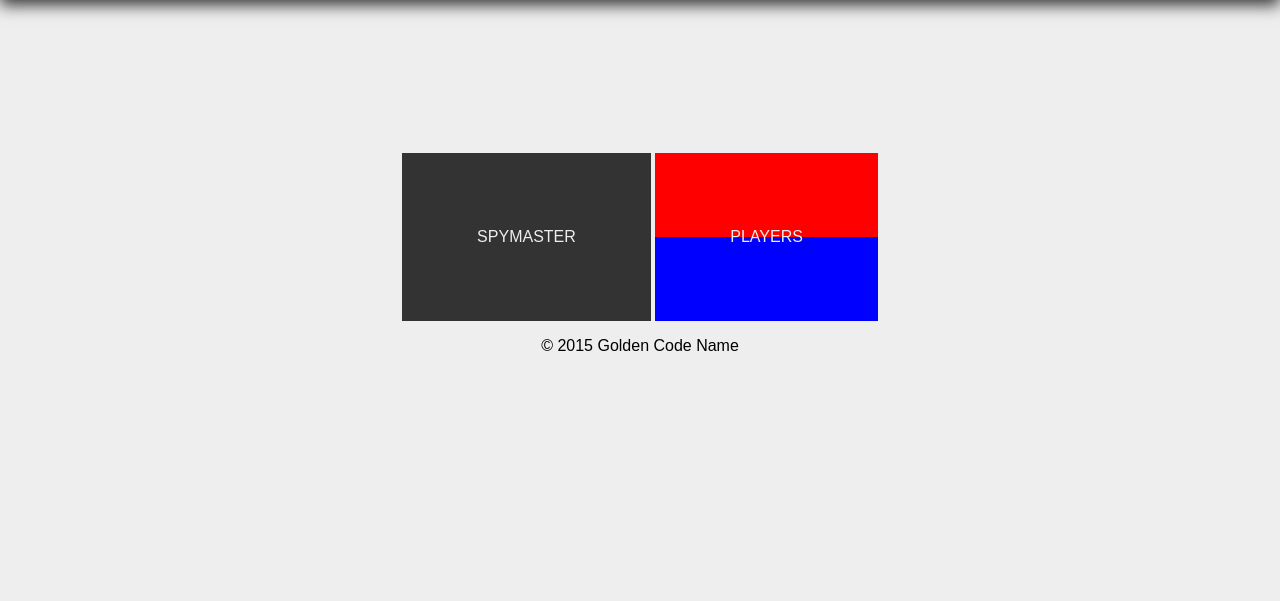
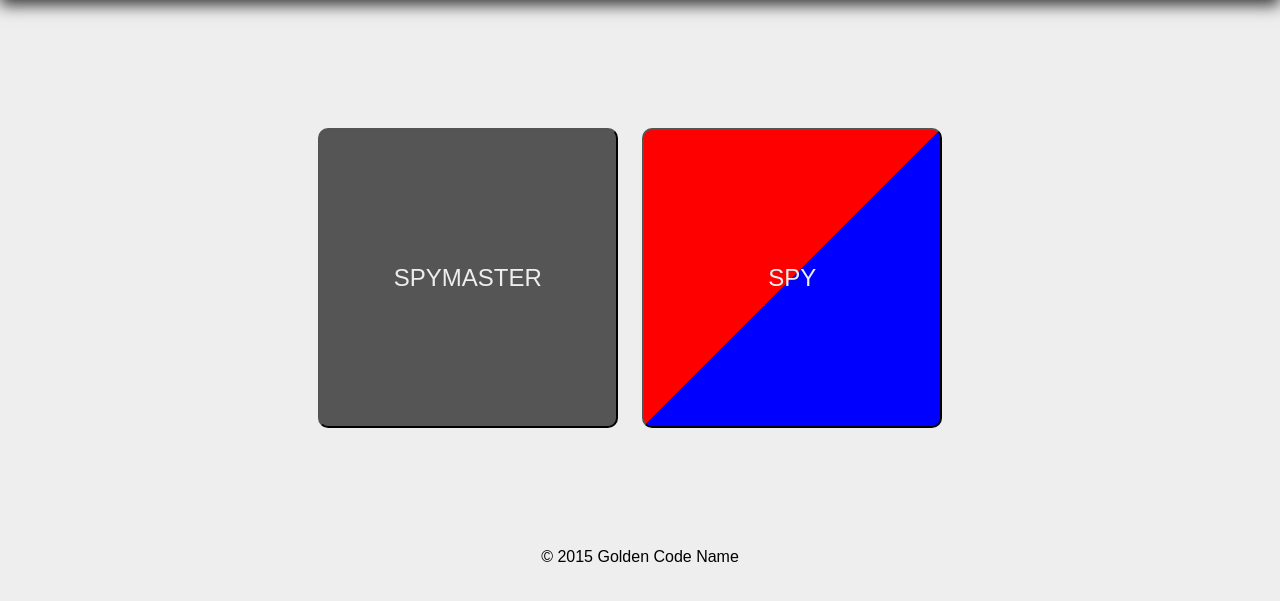
Before and after one commit to PDXDevCampJuly/golden_code_name, a Django app: a page that uses templates/select_player.html in a window 1280 px wide. Shown: the part 100-701 px from the top of the page. Run offline with Django 3.2, Linux system fonts and the light colour scheme; some libraries are stand-ins or nearby versions.

Commit message:
adjusts layout and styles for select_player.html

```diff
--- a/static/css/base_style.css
+++ b/static/css/base_style.css
@@ -8,59 +8,69 @@ body {
 }
 
 header {
-    margin-bottom: 12%;
+    margin-bottom: 10%;
     padding: 10px 0;
     background-color: #ccc;
     box-shadow: 0px 5px 15px #333;
     color: #555;
 }
 
+footer {
+    margin-top: 100px;
+}
+
+input[type=submit] {
+    background-color: #555;
+    border-radius: 10px;
+    text-align: center;
+    font-size: 1.5em;
+    color: #eee;
+}
+
+input[type=submit]:hover {
+    background-color: #777;
+}
+
 /* enter or restart game */
 
 input#enter, input#restart  {
-    padding: 45px 95px;
-    border-radius: 10px;
-    text-align: center;
-    font-size: 1.5em;
-    background-color: #555;
-    color: #eee;
+    height: 150px;
+    width: 400px;
+    display: none;
 }
 
-input#enter:hover, input#restart:hover {
-    background-color: #777;
+input#enter:hover, #started:after {
+    background-color: #245BAB;
+}
+
+input#restart:hover, #waiting:after {
+    background-color: #339966;
 }
 
 #started:after, #waiting:after {
     display: block;
     content: 'status: game in progress, enter game';
     margin-top: 10%;
-    margin-bottom: 5%;
     padding: 20px 0;
-    background-color: #CC3333;
     color: #eee;
     font-size: 1.2em;
 }
 #waiting:after {
     content: 'status: ready, start new game';
-    background-color: #009966;
 }
 
-
 /* select player */
-
-a.select_player {
-    color: #eee;
-    background-color: #333;
-    text-decoration: none;
-    padding: 75px;
-    display: inline-block;
+input#select_spymaster, input#select_spy {
+    margin-right: 20px;
+    margin-bottom: 20px;
+    height: 300px;
+    width: 300px;
 }
 
-a.select_player:hover  {
-    background-color: #777;
+input#select_spy {
+    background: linear-gradient(to bottom right, red 50%, blue 50%);
 }
 
-a.select_player:nth-of-type(2) {
-    background-color: blue;
-    background-image: linear-gradient(rgba(255, 0, 0, 1) 50%, transparent 50%, transparent);
+input#select_spy:hover {
+    background: linear-gradient(to bottom right, #CC6666 50%, #3366FF 50%);
 }
--- a/templates/select_player.html
+++ b/templates/select_player.html
@@ -4,7 +4,8 @@
 {% block title %} Select Player {% endblock %}
 
 {% block main_content %}
-    <a class="select_player">SPYMASTER</a>
-    <a class="select_player">PLAYERS</a>
-
+  <form>
+    <input type="submit" value="SPYMASTER" id="select_spymaster">
+    <input type="submit" value="SPY" id="select_spy">
+  </form>
 {% endblock %}
```
